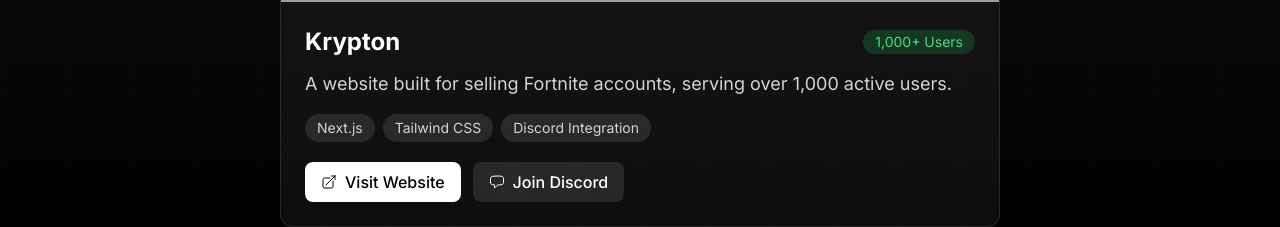
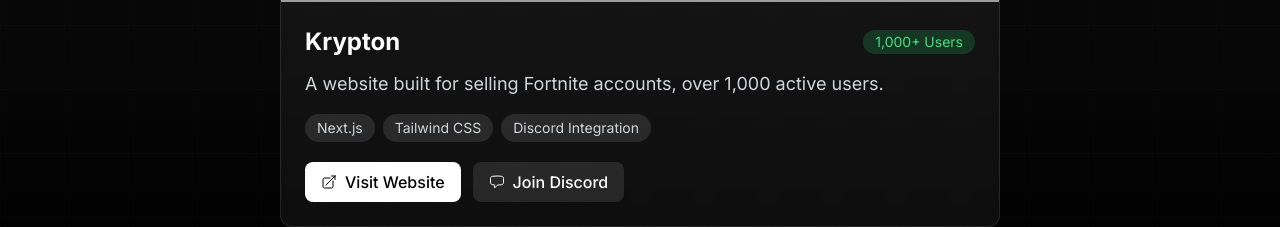
Before and after one commit to iamvdjq/iamvdjq.github.io, a Next.js app: page /projects in a window 1280 px wide. Shown: the part 615-842 px from the top of the page. Built offline with nearby package versions, Linux system fonts and the light colour scheme; grey boxes are pictures that could not be loaded.

Commit message:
Update Projects.tsx

```diff
--- a/src/components/home/Projects.tsx
+++ b/src/components/home/Projects.tsx
@@ -5,7 +5,7 @@
 const projects = [
   {
     title: 'Krypton',
-    description: 'A website built for selling Fortnite accounts, serving over 1,000 active users.',
+    description: 'A website built for selling Fortnite accounts, over 1,000 active users.',
     image: 'https://cdn.discordapp.com/banners/1289622222989824053/a_ddda7f376a300324bd09d6424c77878e.gif?size=240', // You'll need to add this image to your public/images folder
     tags: ['Next.js', 'Tailwind CSS', 'Discord Integration'],
     liveUrl: 'https://krypt0n.net',
```
